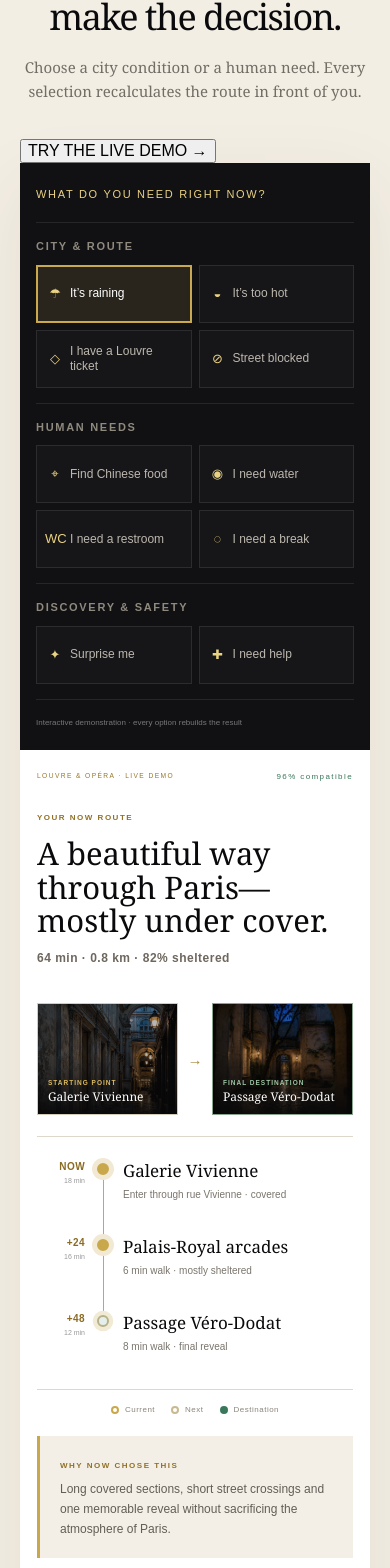
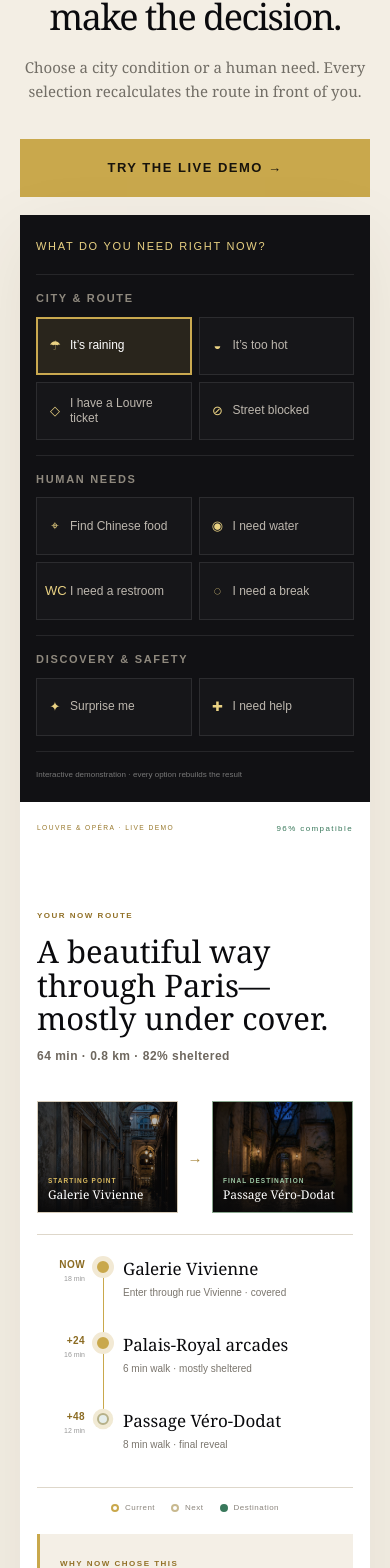
Before and after one commit to naturlabs1996-creator/velvet-passport-now, a Next.js app: page / in a window 390 px wide. Shown: the part 4317-5885 px from the top of the page. Built offline with nearby package versions, Linux system fonts and the light colour scheme.

Commit message:
Keep demo call-to-action visible above fold and compact mobile result

```diff
--- a/app/globals.css
+++ b/app/globals.css
@@ -272,3 +272,19 @@ footer nav,.legalFooter nav{font-size:11px;line-height:1.4}footer nav a,.legalFo
  .button,.uncoveredCta,.demoCta,.careUnified a{min-height:48px;font-size:11px!important;letter-spacing:1px!important}
  footer{grid-template-columns:1fr!important;padding:35px 20px!important}footer nav{display:flex!important;justify-content:center;flex-wrap:wrap;gap:16px!important}footer nav a{font-size:13px!important}footer>small{font-size:11px!important;line-height:1.6!important;text-align:center}
 }
+
+
+/* The demo is a primary conversion action and must be visible before its controls. */
+.demoLaunchTop{display:flex;align-items:center;justify-content:center;min-height:56px;margin:0 auto 24px;padding:0 30px;border:0;background:var(--gold);color:#17130c;font-size:13px;font-weight:700;letter-spacing:1.5px;cursor:pointer}
+.demoLaunchTop:hover,.demoLaunchTop:focus-visible{background:var(--gold2);outline:2px solid #8e753b;outline-offset:3px}
+#demo-result{scroll-margin-top:86px}
+@media(max-width:760px){
+ .demoLaunchTop{width:100%;min-height:58px;margin:0 0 18px;font-size:13px}
+ .demoDecision{min-height:0!important;padding-top:22px!important;padding-bottom:104px!important}
+ .demoDecision .decisionTop{margin-bottom:24px!important}
+ .demoReady{min-height:0!important;padding-top:25px!important;padding-bottom:20px!important;justify-content:flex-start!important}
+ .demoReady .demoIcon{margin-bottom:15px!important}
+ .demoReady h3{margin-top:12px!important;margin-bottom:12px!important}
+ .demoBuild{width:100%!important;min-height:54px!important;font-size:12px!important}
+ .demoResultHead{margin-top:22px!important}
+}
```
